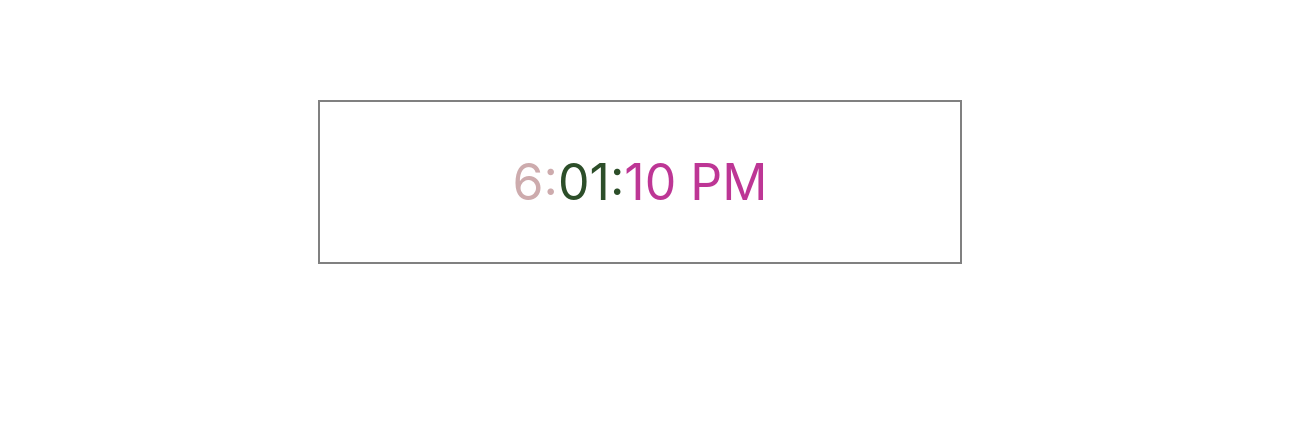
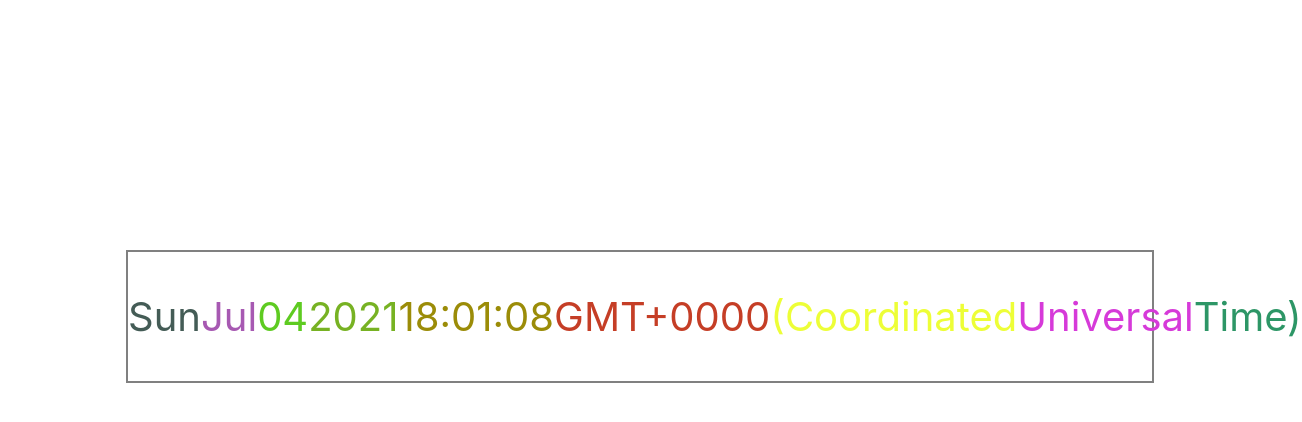
Before and after one commit to divyatiwari5/blinking-digital-clock, a React (Create React App) app: page / in a window 1280 px wide. Shown: the top 422 px of the page, 1302 px wide, since content can reach past the window. Built offline with nearby package versions, Linux system fonts and the light colour scheme.

Commit message:
Showed date as well along with time

```diff
--- a/src/App.js
+++ b/src/App.js
@@ -6,17 +6,15 @@ class App extends Component {
   constructor(props) {
     super(props);
 
-    this.state = { currentTime: '' }
+    this.state = { currentTime: new Date().toString()}
 
   }
 
   componentDidMount() {
     this.timerID = setInterval(() => {
-      let currDateTime = new Date().toLocaleString();
-      let separatedDateTime = currDateTime.split(",");
-      let currTime = separatedDateTime[1];
+      let currDateTime = new Date().toString();
 
-      this.setState({ currentTime: currTime });
+      this.setState({ currentTime: currDateTime });
       this.getRandomColor()
 
     }, 1000)
@@ -39,25 +37,16 @@ class App extends Component {
   render() {
 
     const { currentTime } = this.state;
-    const splitTime = currentTime.split(":");
+    const splitDateTime = currentTime.split(" ");
 
     return (
       <div className="clock">
-        {splitTime.map((time, i) => {
-          console.log(splitTime.length, i);
-          return (i!==splitTime.length-1) ? (
-            <p
+        {splitDateTime.map((datetime, i) => {
+           return <p
               key={i}
               style={{color: this.getRandomColor()}}
-              >{` ${time}:`}
-            </p>)
-            : (
-            <p
-            key={i}
-            style={{color: this.getRandomColor()}}
-            >{` ${time} `}
+              >{`${datetime} `}
             </p>
-            )
           })
         }
       </div>
--- a/src/index.css
+++ b/src/index.css
@@ -14,10 +14,10 @@ code {
 
 .clock {
   display: flex;
-  justify-content: center;
+  justify-content: space-evenly;
   margin: 0 auto;
-  font-size: 50px;
-  margin-top: 100px;
-  width: 50%;
+  font-size: 40px;
+  width: 80%;
+  margin-top: 250px;
   border: 2px solid grey;
 }
```
